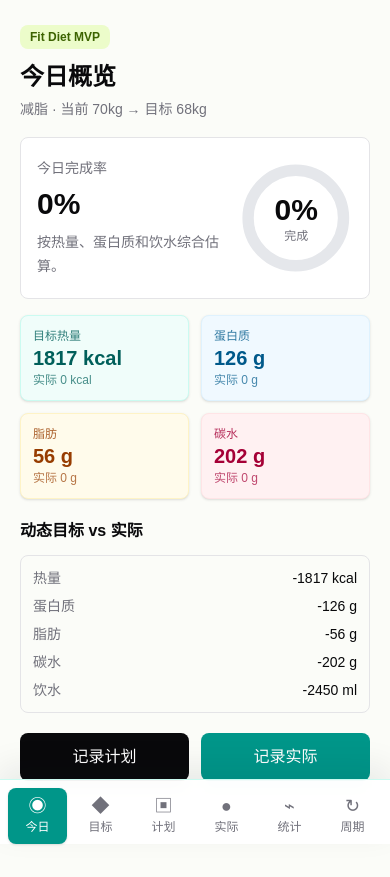
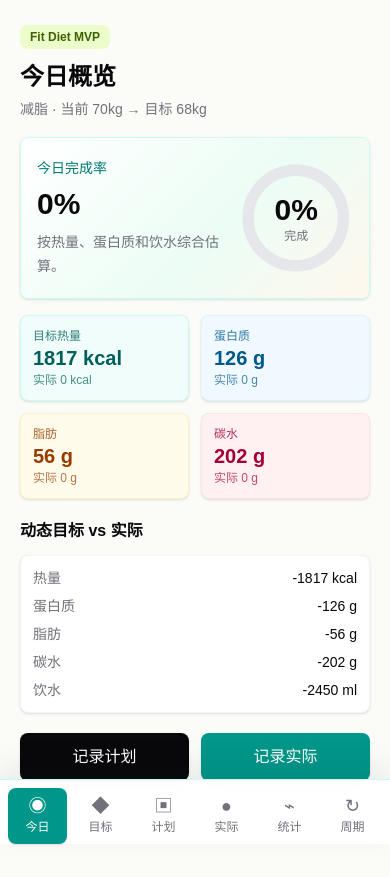
Before and after one commit to 3529335634-lang/-Fitness-Meal-Plan, a Next.js app: page / in a window 390 px wide. Built offline with nearby package versions, Linux system fonts and the light colour scheme.

Commit message:
Refresh mobile UI styling

```diff
--- a/src/app/page.tsx
+++ b/src/app/page.tsx
@@ -24,10 +24,10 @@ export default function HomePage() {
     <MobileShell>
       <PageHeader title="今日概览" subtitle={`${targets.goalLabel} · 当前 ${data.goal.currentWeightKg}kg → 目标 ${data.goal.targetWeightKg}kg`} />
       <section className="px-5">
-        <div className="rounded-lg border border-zinc-200 bg-white p-4">
+        <div className="rounded-lg border border-teal-100 bg-[linear-gradient(135deg,#ffffff_0%,#ecfdf5_58%,#fff7ed_100%)] p-4 shadow-sm">
           <div className="flex items-center justify-between gap-4">
             <div>
-              <div className="text-sm text-zinc-500">今日完成率</div>
+              <div className="text-sm font-medium text-teal-700">今日完成率</div>
               <div className="mt-2 text-3xl font-semibold text-zinc-950">{rate}%</div>
               <p className="mt-2 text-sm leading-6 text-zinc-500">按热量、蛋白质和饮水综合估算。</p>
             </div>
@@ -45,7 +45,7 @@ export default function HomePage() {
 
       <section className="mt-5 px-5">
         <h2 className="mb-3 text-base font-semibold text-zinc-950">动态目标 vs 实际</h2>
-        <div className="space-y-2 rounded-lg border border-zinc-200 p-3">
+        <div className="space-y-2 rounded-lg border border-zinc-100 bg-white p-3 shadow-sm">
           {[
             ["热量", nutrientDelta(actual.calories, plan.calories), "kcal"],
             ["蛋白质", nutrientDelta(actual.protein, plan.protein), "g"],
@@ -64,10 +64,10 @@ export default function HomePage() {
       </section>
 
       <section className="mt-5 grid grid-cols-2 gap-3 px-5">
-        <Link href="/plan" className="h-12 rounded-lg bg-zinc-950 px-4 py-3 text-center font-medium text-white">
+        <Link href="/plan" className="h-12 rounded-lg bg-zinc-950 px-4 py-3 text-center font-medium text-white shadow-sm">
           记录计划
         </Link>
-        <Link href="/actual" className="h-12 rounded-lg bg-teal-600 px-4 py-3 text-center font-medium text-white">
+        <Link href="/actual" className="h-12 rounded-lg bg-teal-600 px-4 py-3 text-center font-medium text-white shadow-sm">
           记录实际
         </Link>
       </section>
```
